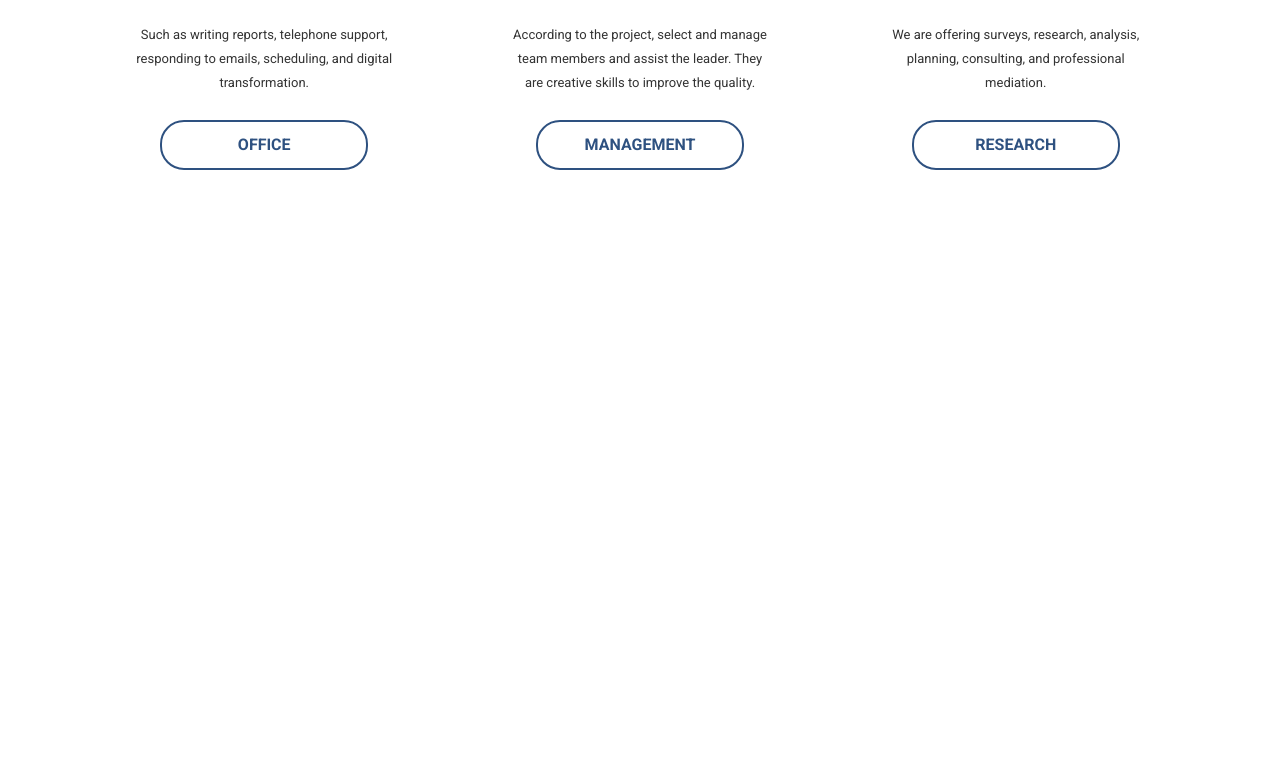
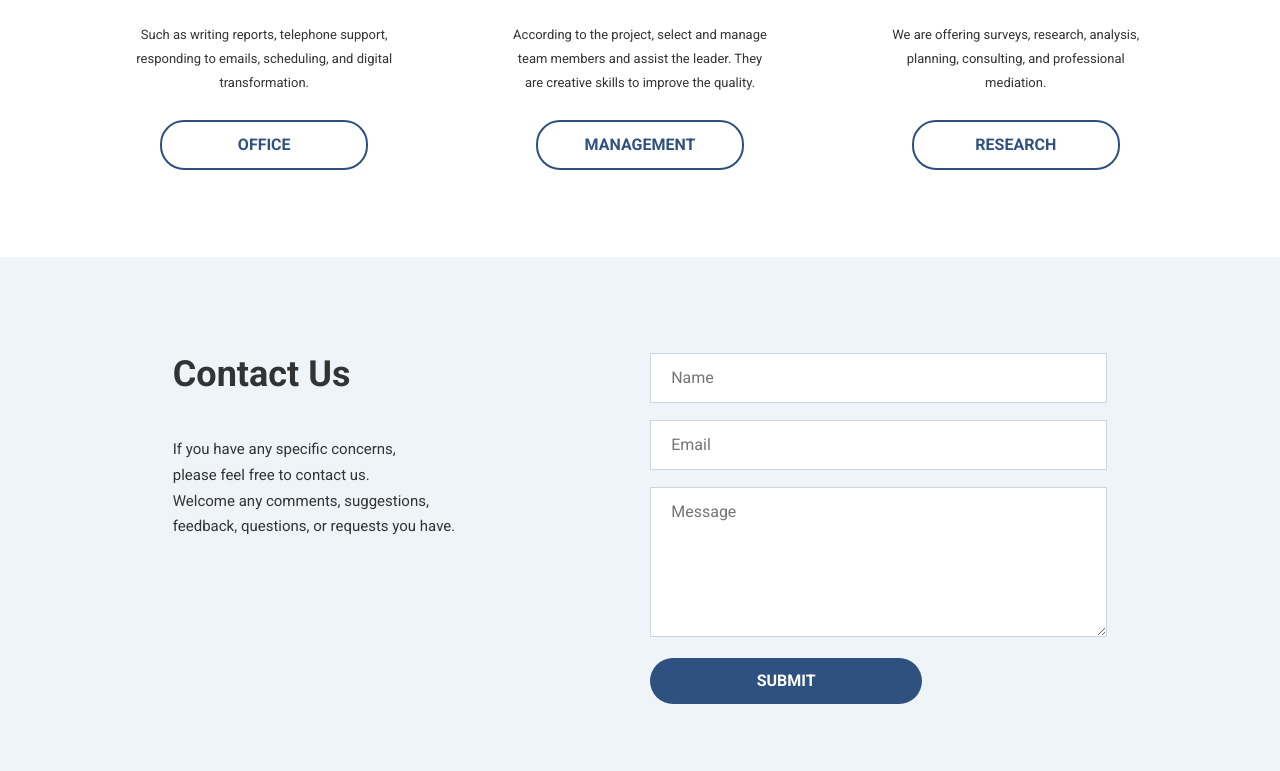
Before and after one commit to elsid01/MockupAndDesign, a plain HTML site: page index.html in a window 1280 px wide. Shown: the part 1946-2717 px from the top of the page. Before the commit the page ends 2203 px from the top, so only its background shows below. Drawn offline with Linux system fonts and the light colour scheme.

Commit message:
contact section added

```diff
--- a/index.html
+++ b/index.html
@@ -101,5 +101,42 @@
 			</div>
 		</div>
 	</section>
+	<section class="contact">
+		<div class="container">
+			<div class="text">
+				<h2>Contact Us</h2>
+				<p>
+	        If you have any specific concerns,<br>
+					please feel free to contact us. <br>
+					Welcome any comments, suggestions, <br>
+					feedback, questions, or requests you have.
+				</p>
+			</div>
+			<form class="form">
+				<p>
+					<label for="name">
+						<span class="sr-only">Name</span>
+						<input type="text" name="name" id="" placeholder="Name">
+					</label>
+				</p>
+				<p>
+					<label for="email">
+						<span class="sr-only">Email</span>
+						<input type="email" name="email" id="" placeholder="Email">
+					</label>
+				</p>
+				<p>
+					<label for="msg">
+						<span class="sr-only">Message</span>
+					<textarea name="msg" id=""  placeholder="Message"></textarea>
+					</label>
+				</p>
+				<p>
+					<input type="submit" value="SUBMIT" class="btn">
+				</p>
+
+			</form>
+		</div>
+	</section>
 </body>
 </html>
--- a/style.css
+++ b/style.css
@@ -349,3 +349,93 @@ a:hover{
   font-weight: bold;
   text-align: center;
 }
+
+/* Contact Us */
+.contact {
+  padding: 62px 0;
+  background-color: #EEF4F8;
+  color: #333333;
+}
+
+.contact h2{
+  margin-bottom: 42px;
+  font-size: 26px;
+}
+
+.contact h2 + p {
+  font-size: 13px;
+  line-height: 2;
+}
+
+@media(min-width: 900px){
+
+  .contact{
+    padding: 0;
+    background-color: none;
+  }
+  .contact .container{
+    display: flex;
+    justify-content: space-between;
+    padding: 96px 9% 67px;
+    box-sizing: border-box;
+    background-color: #EEF4F8;
+  }
+
+  .contact .text{
+    flex: 0 0 auto;
+  }
+  .contact .form{
+    flex: 1 1 auto;
+    max-width: 457px;
+    margin-left: 1em;
+    margin-top: 0;
+  }
+  .contact h2{
+    font-size: 36px;
+  }
+  .contact h2 + p {
+    font-size: 15px;
+    line-height: 1.73;
+  }
+}
+
+/* Contact Us Form */
+.form {
+  margin-top: 46px;
+}
+
+.form input[type ="text" ],
+.form input[type ="email" ],
+.form textarea {
+  width: 100%;
+  margin-bottom: 17px;
+  padding: 14px 20px 15px;
+  border: solid 1px #CDD6DD;
+  box-sizing: border-box;
+  border-radius: 0;
+  -webkit-appearance: none;
+  color: #333333;
+  font-family: 'Roboto', sans-serif;
+  font-size: 16px;
+}
+
+.form textarea{
+  height: 150px;
+}
+
+.form .btn{
+  width: 100%;
+  margin: 0;
+  border: none;
+  background-color: #2E5180;
+  color: #ffffff;
+  font-family: 'Roboto', sans-serif;
+  cursor: pointer;
+  -webkit-appearance: none;
+}
+
+@media (min-width: 900px){
+  .form .btn{
+    width: 272px;
+  }
+}
```
